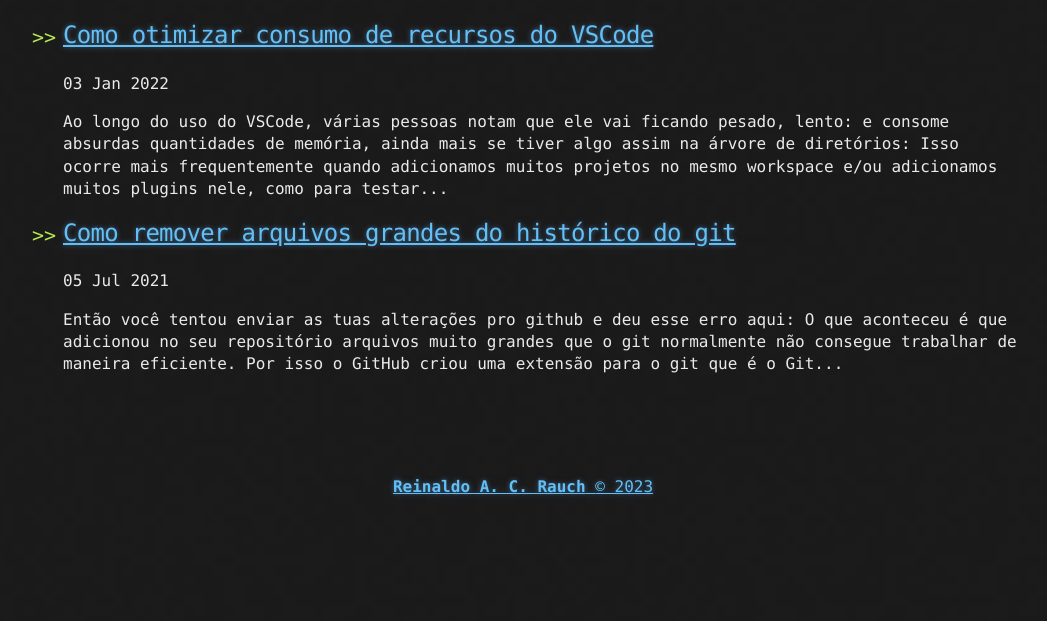
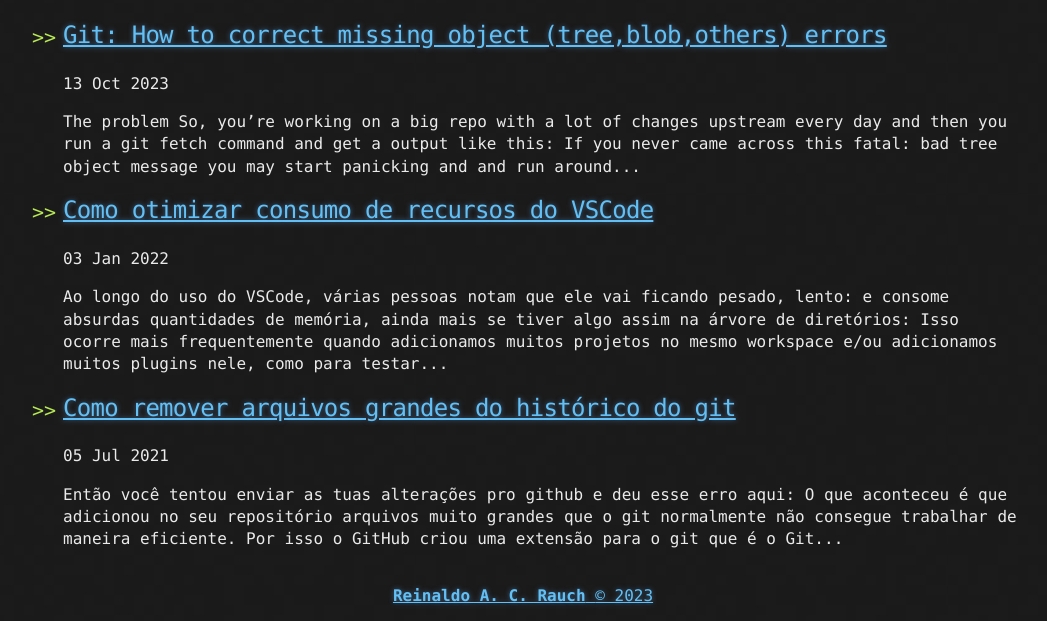
Before and after one commit to reinaldorauch/reinaldorauch.github.io, a Jekyll site: the page built from index.html, in a window 1280 px wide, cut to the strip 338-959 px from the top of the page. Shown: the whole strip, without its empty margins (117-1164 px from the left). Built offline with Jekyll 4.4.1, drawn with Linux system fonts in a browser that asks for light colours; the list of posts is cut into pages by our own code; before the commit the page ends 900 px from its top, so only the background shows below that; some of the changed lines change nothing that is shown.

Commit message:
post: adding one about fixing missing object error

````diff
--- a/_config.yml
+++ b/_config.yml
@@ -25,6 +25,8 @@
       type: "posts"
     values:
       layout: "post"
+
+lang: "pt-BR"
 
 future: true
 
--- a/_layouts/default.html
+++ b/_layouts/default.html
@@ -1,5 +1,5 @@
 <!DOCTYPE html>
-<html>
+<html lang="{% if page.lang %}{{ page.lang }}{% else %}{{ site.lang }}{% endif %}">
 {% include head.html %}
 
 <body>
@@ -17,7 +17,8 @@
     {% if paginator.previous_page == 1 %}
     <a href="{{ '/' | prepend: site.baseurl | replace: '//', '/' }}" class="page-item">&laquo;</a>
     {% elsif paginator.previous_page%}
-    <a href="{{ paginator.previous_page_path | prepend: site.baseurl | replace: '//', '/' }}" class="page-item">&laquo;</a>
+    <a href="{{ paginator.previous_page_path | prepend: site.baseurl | replace: '//', '/' }}"
+      class="page-item">&laquo;</a>
     {% else %}
     <span class="page-item">&laquo;</span>
     {% endif %} {% for page in (1..paginator.total_pages) %} {% if page == paginator.page %}
@@ -25,7 +26,8 @@
     {% elsif page == 1 %}
     <a href="{{ '/' | prepend: site.baseurl | replace: '//', '/' }}" class="page-item">{{ page }}</a>
     {% else %}
-    <a href="{{ site.paginate_path | prepend: site.baseurl | replace: '//', '/' | replace: ':num', page }}" class="page-item">{{ page }}</a>
+    <a href="{{ site.paginate_path | prepend: site.baseurl | replace: '//', '/' | replace: ':num', page }}"
+      class="page-item">{{ page }}</a>
     {% endif %} {% endfor %} {% if paginator.next_page %}
     <a href="{{ paginator.next_page_path | prepend: site.baseurl | replace: '//', '/' }}" class="page-item">&raquo;</a>
     {% else %}
--- /dev/null
+++ b/_posts/2023-10-13-git-how-to-correct-missing-object-errors.md
@@ -0,0 +1,99 @@
+---
+title: "Git: How to correct missing object (tree,blob,others) errors"
+layout: post
+comments: true
+lang: "en-US"
+---
+
+## The problem
+
+So, you're working on a big repo with a lot of changes upstream every day and then you run a `git fetch` command and get a output like this:
+
+![Bad object outputs](/assets/bad-object-sample.png)
+
+If you never came across this `fatal: bad tree object` message you may start panicking and and run around in circles thinking you're doomed and you'll need to download everything again:
+
+<iframe src="https://giphy.com/embed/rg2ielv1QCTeRfJc56" width="480" height="480" frameBorder="0" class="giphy-embed" allowFullScreen></iframe><p><a href="https://giphy.com/gifs/disneychannelofficial-disney-channel-disneychannel-amphibia-rg2ielv1QCTeRfJc56">via GIPHY</a></p>
+
+Well, that's one way to do it but for large repositories that may not scale well and you could lose many hours downloading it again:
+
+![Not being able to do your work](https://imgs.xkcd.com/comics/compiling.png)
+
+But there is a one-liner that may fix it more efficiently without needing to download everything again:
+
+## Solution
+
+### tldr
+
+```bash
+git fsck --lost-found | grep missing | awk '{print $3}' | xargs git fetch-pack <the origin repo URI>
+```
+
+### Explanation
+
+Here goes: The error ocurrs because some objects (internal git objects: files, diffs, commits, blobs) were lost between your local repo and your upstream (aka: origin) repo. This is something beyond that `git fetch` or `git pull` can fix on it's own so we'll need to wield some not-so-much known git commands to be able to fix them:
+
+```
+$ man git fsck
+
+GIT-FSCK(1) Git Manual GIT-FSCK(1)
+
+NAME
+       git-fsck - Verifies the connectivity and validity of the objects in the database
+
+SYNOPSIS
+       git fsck [--tags] [--root] [--unreachable] [--cache] [--no-reflogs]
+                [--[no-]full] [--strict] [--verbose] [--lost-found]
+                [--[no-]dangling] [--[no-]progress] [--connectivity-only]
+                [--[no-]name-objects] [<object>...]
+
+DESCRIPTION
+       Verifies the connectivity and validity of the objects in the database.
+```
+
+- `git fsck --lost-found` in a fashion very much like `chkdsk` in windows world and it's linux counterpart `fsck`, it checks the repo database of objects for something wrong with objects, if they're linking with each other correctly and such things (remember git stores only the changes about a file after it is added to the repo, so it needs to know the changes of it across commits to recreate it in the workdir of the repo). In the one-liner, it's function is to return the objects that are missing so we can pull them from the upstream repo.
+- `grep missing` is there to filter out the unwanted output from the first command so we only get the lines that have the missing object ids
+- `awk '{print $3}'` remove other strings than the object id itself to be able to pass them as arguments to the final command. `awk` is usually installed with your distro but if it's not you can easlly install it from your package manager of choice.
+- `xargs git fetch-pack <the origin repo URI>`: Now, here things goes wild: first, `xargs` receives a list of newline-separated (`\n`) strings and appends them as arguments to the following command:
+
+```
+$ man git fetch-pack
+
+GIT-FETCH-PACK(1) Git Manual GIT-FETCH-PACK(1)
+
+NAME
+       git-fetch-pack - Receive missing objects from another repository
+
+SYNOPSIS
+       git fetch-pack [--all] [--quiet|-q] [--keep|-k] [--thin] [--include-tag]
+               [--upload-pack=<git-upload-pack>]
+               [--depth=<n>] [--no-progress]
+               [-v] <repository> [<refs>...]
+
+DESCRIPTION
+       Usually you would want to use git fetch, which is a higher level wrapper of this command, instead.
+
+       Invokes git-upload-pack on a possibly remote repository and asks it to send objects missing from this repository, to update the named heads. The list of commits available
+       locally is found out by scanning the local refs/ hierarchy and sent to git-upload-pack running on the other end.
+
+       This command degenerates to download everything to complete the asked refs from the remote side when the local side does not have a common ancestor commit.
+
+```
+
+It does the heavy lifting of going to the specified repo URL and asks for the missnig objects that we want to download. You'll need to specify the URL because this is a more low level command that the more-usually-used `git fetch` uses to do it's work. So as for example:
+
+´´´bash
+git fetch-pack git@github.com:reinaldorauch/reinaldorauch.dev.br.git
+´´´
+
+Will download the entire tree of missing objects from the specified repo to our own. But we will pass as arguments the object ids that we want so it will limit it's search to only objects that lead to them.
+
+And bam! If we run the `git gc` command to make git do the housekeeping stuff in our repo and keep it tidy or run another `git fetch`, them will not report the `fatal: bad tree object` error again because now they will be in your local repo copied from the source repo!
+
+If you got down here, thanks a lot for your time!
+
+You can add comment's down below if you want!
+
+Cheers,
+
+Reinaldo
````
Also changed, not shown: assets/bad-object-sample.png (added).
